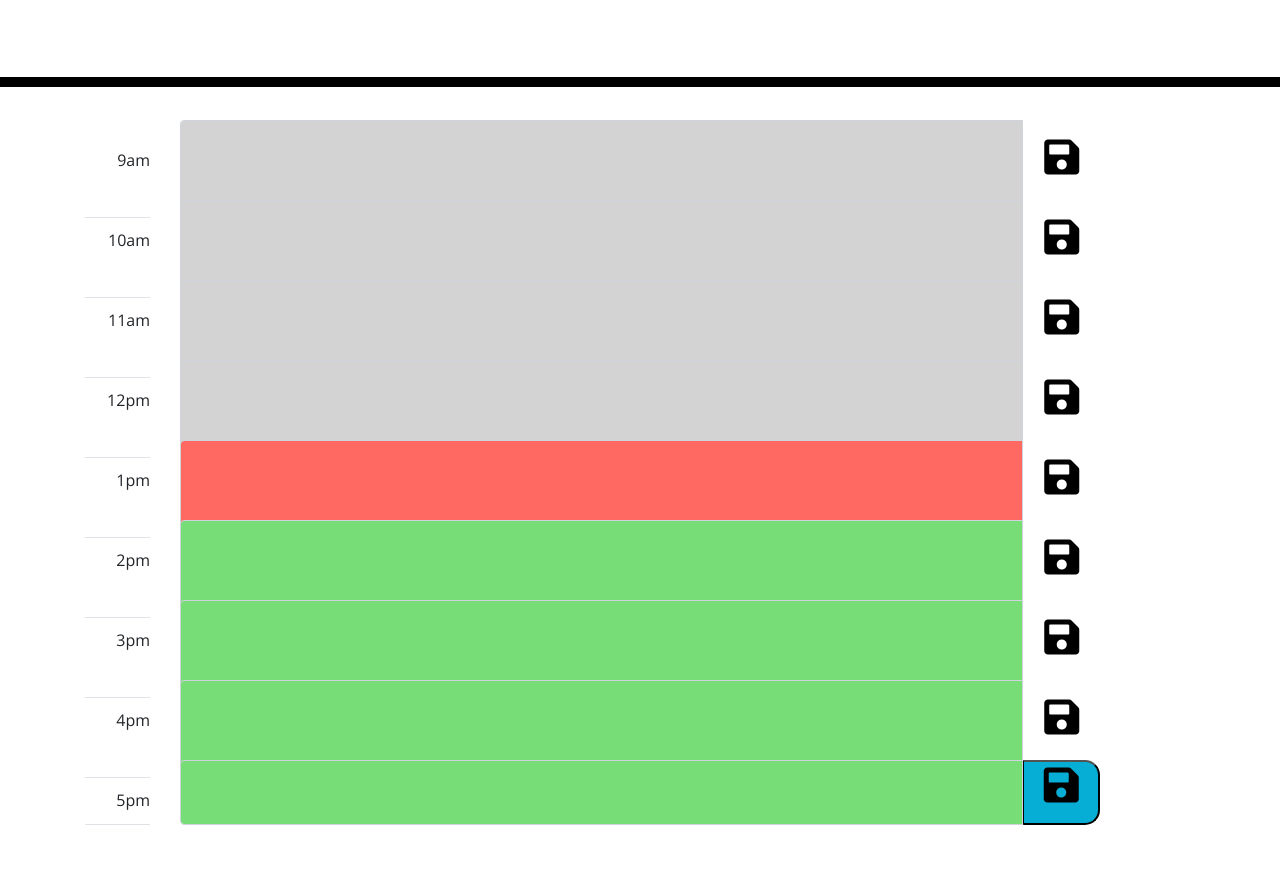
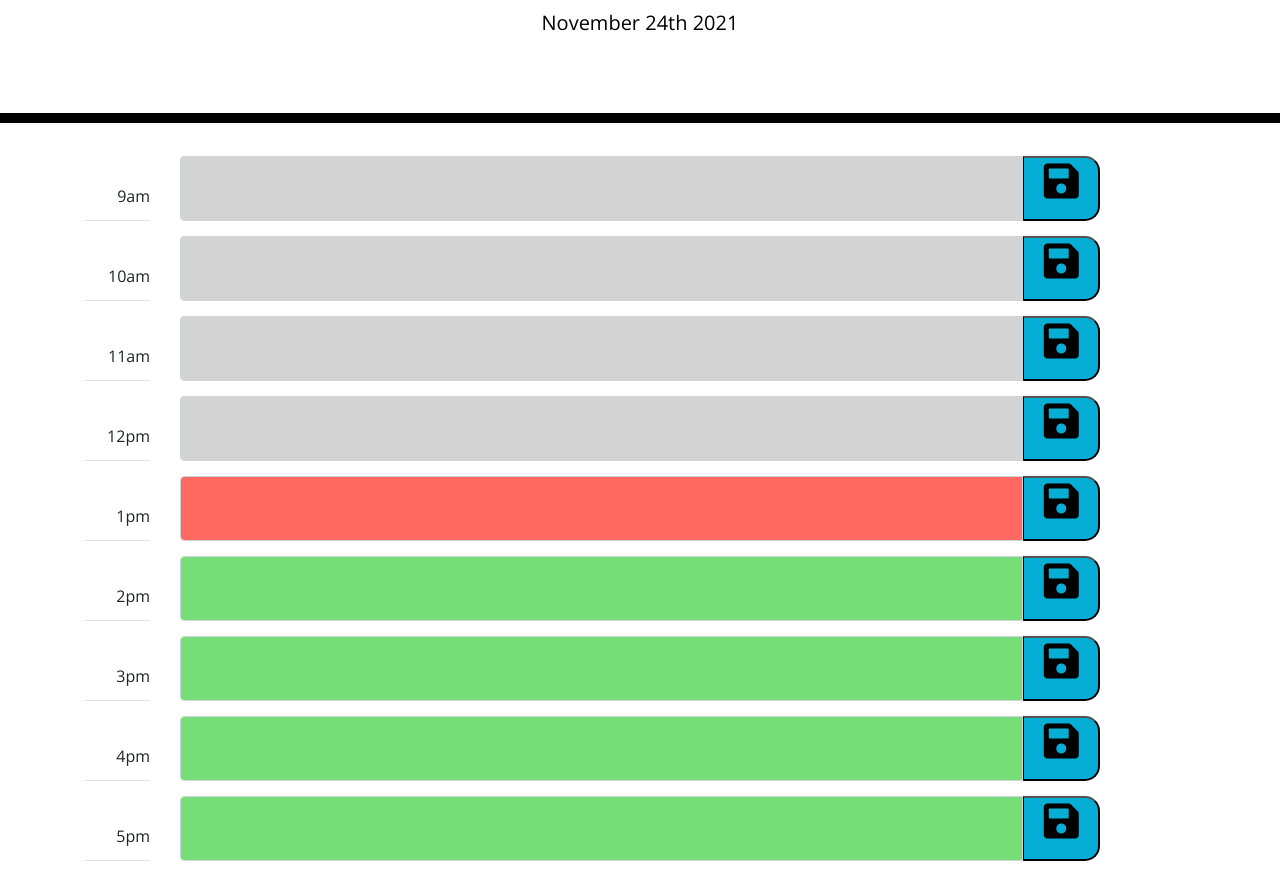
Before and after one commit to avlamakis/Work-Day-Planner, a plain HTML site: page index.html in a window 1280 px wide. Shown: the part 181-1058 px from the top of the page. Before the commit the page ends 1022 px from the top, so only its background shows below. Drawn offline with nearby package versions, Linux system fonts and the light colour scheme.

Commit message:
date at top of calendar, css styling, html class titling

```diff
--- a/assets/css/style.css
+++ b/assets/css/style.css
@@ -28,6 +28,11 @@ body {
   .time-block{
     text-align: center;
     border-radius: 15px;
+  }
+
+  .plannerDiv {
+    border-radius: 25px;
+    box-shadow: 2px black;
   }
 
   .row {
--- a/index.html
+++ b/index.html
@@ -19,12 +19,12 @@
     <header class="jumbotron">
         <h1 class="display-3">Work Day Scheduler</h1>
         <p class="lead">A simple calendar app for scheduling your work day</p>
-        <p id="currentDay" class="lead"></p>
+        <p class="lead todaysDate"></p>
     </header>
     <!-- End of Header -->
     <!-- div container for time blocks-->
     <div class="container text-right  plannerDiv">
-        <div class="row row1 ">
+        <div class="row row1">
 
             <div class="  input-container input-group col-1 ">
                 <p class="border-bottom">
@@ -38,7 +38,7 @@
                 <textarea id=time9AM class="form-control custom-control textborder" rows="2" style="resize:none"
                     name="1"></textarea>
                 <!-- utilized w3 for the save icon reference https://www.w3schools.com/icons/tryit.asp?filename=tryicons_fa-save -->
-                <button class="col-1 btn"><span style="font-size: 2.5em; color: black "><i class="fa fa-save"></i></span>
+                <button class="col-1 saveBtn"><span style="font-size: 2.5em; color: black "><i class="fa fa-save"></i></span>
                 </button>
 
             </div>
@@ -58,7 +58,7 @@
                     name="2">
                 </textarea>
 
-                <button class="col-1 btn"><span style="font-size: 2.5em; color: black "><i class="fa fa-save"></i></span>
+                <button class="col-1 saveBtn"><span style="font-size: 2.5em; color: black "><i class="fa fa-save"></i></span>
                 </button>
             </div>
         </div>
@@ -75,7 +75,7 @@
             <div class="input-group col-10 form-group">
                 <textarea id=time11AM class="form-control custom-control textborder" rows="2" style="resize:none"
                     name="3"></textarea>
-                <button class="col-1 btn"><span style="font-size: 2.5em; color: black "><i class="fa fa-save"></i></span>
+                <button class="col-1 saveBtn"><span style="font-size: 2.5em; color: black "><i class="fa fa-save"></i></span>
                 </button>
             </div>
         </div>
@@ -92,7 +92,7 @@
             <div class="input-group col-10 form-group">
                 <textarea id=time12PM class="form-control custom-control textborder" rows="2" style="resize:none"
                     name="4"></textarea>
-                <button class="col-1 btn"><span style="font-size: 2.5em; color: black "><i class="fa fa-save"></i></span>
+                <button class="col-1 saveBtn"><span style="font-size: 2.5em; color: black "><i class="fa fa-save"></i></span>
                 </button>
             </div>
         </div>
@@ -109,7 +109,7 @@
             <div class="input-group col-10 form-group">
                 <textarea id=time1PM class="form-control custom-control textborder" rows="2" style="resize:none"
                     name="5"></textarea>
-                <button class="col-1 btn"><span style="font-size: 2.5em; color: black "><i class="fa fa-save"></i></span>
+                <button class="col-1 saveBtn"><span style="font-size: 2.5em; color: black "><i class="fa fa-save"></i></span>
                 </button>
             </div>
         </div>
@@ -126,7 +126,7 @@
             <div class="input-group col-10 form-group">
                 <textarea id=time2PM class="form-control custom-control textborder" rows="2" style="resize:none"
                     name="6"></textarea>
-                <button class="col-1 btn"><span style="font-size: 2.5em; color: black "><i class="fa fa-save"></i></span>
+                <button class="col-1 saveBtn"><span style="font-size: 2.5em; color: black "><i class="fa fa-save"></i></span>
                 </button>
             </div>
         </div>
@@ -143,7 +143,7 @@
             <div class="input-group col-10 form-group">
                 <textarea id=time3PM class="form-control custom-control textborder" rows="2" style="resize:none"
                     name="7"></textarea>
-                <button class="col-1 btn"><span style="font-size: 2.5em; color: black "><i class="fa fa-save"></i></span>
+                <button class="col-1 saveBtn"><span style="font-size: 2.5em; color: black "><i class="fa fa-save"></i></span>
                 </button>
             </div>
         </div>
@@ -160,7 +160,7 @@
             <div class="input-group col-10 form-group">
                 <textarea id=time4PM class="form-control custom-control textborder" rows="2" style="resize:none"
                     name="8"></textarea>
-                <button class="col-1 btn"><span style="font-size: 2.5em; color: black "><i class="fa fa-save"></i></span>
+                <button class="col-1 saveBtn"><span style="font-size: 2.5em; color: black "><i class="fa fa-save"></i></span>
                 </button>
             </div>
         </div>
```
